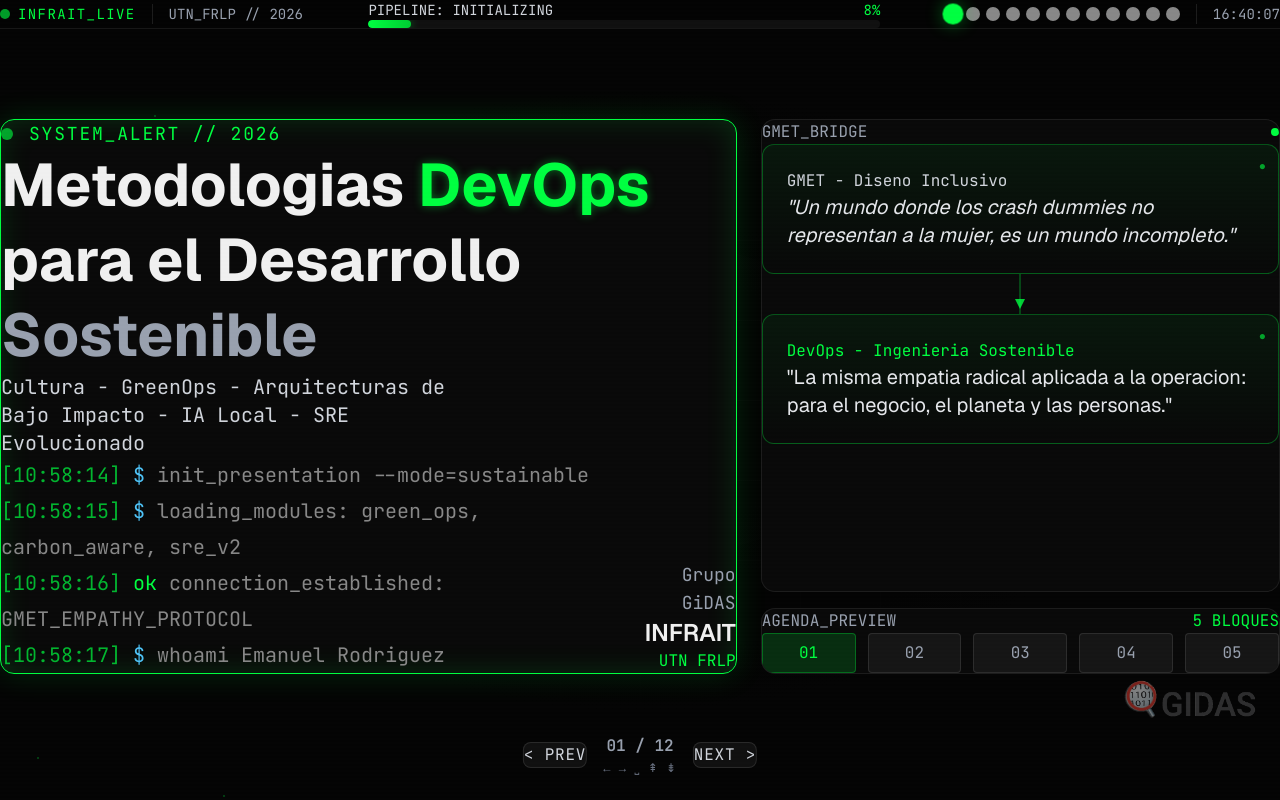
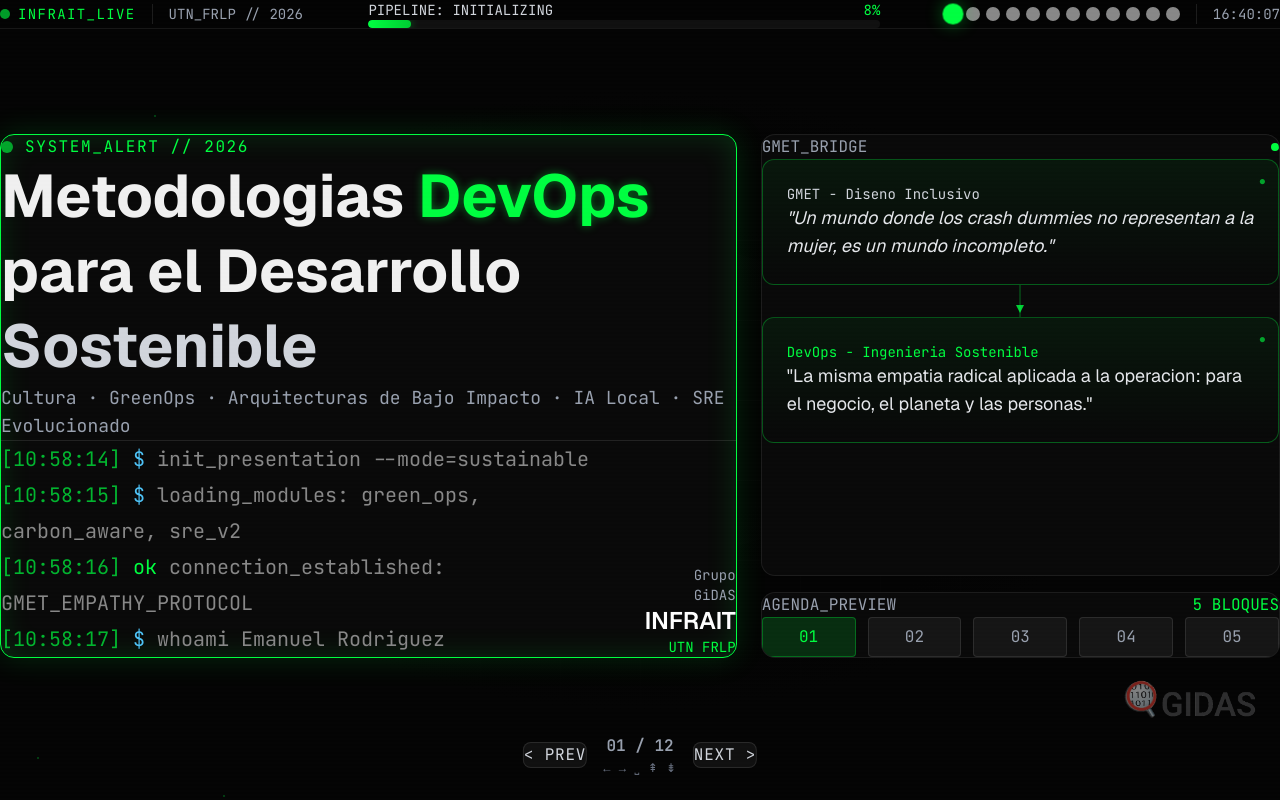
Before and after one commit to rodriguezemautn/jfp-utn-gidas-2026, a React (Vite) app: page / in a window 1280 px wide. Built offline with nearby package versions, Linux system fonts and the light colour scheme.

Commit message:
ui: improve Slide00 layout, spacing, and visual hierarchy

```diff
--- a/src/components/slides/Slide00Intro.tsx
+++ b/src/components/slides/Slide00Intro.tsx
@@ -4,54 +4,57 @@ export function Slide00Intro() {
       <div className="grid grid-cols-12 gap-6" style={{ maxHeight: 'calc(100vh - 120px)' }}>
         <div className="col-span-7 bento-card p-8 flex flex-col justify-between active">
           <div>
-            <div className="flex items-center gap-4 mb-6">
+            <div className="flex items-center gap-3 mb-4">
               <div className="w-3 h-3 rounded-full bg-accent-green pulse-dot" />
-              <span className="font-mono text-lg text-accent-green tracking-widest">SYSTEM_ALERT // 2026</span>
+              <span className="font-mono text-base text-accent-green tracking-widest">SYSTEM_ALERT // 2026</span>
             </div>
-            <h1 className="font-sans text-6xl font-bold leading-tight mb-4">
+            <h1 className="font-sans text-6xl font-bold leading-tight mb-3">
               Metodologias <span className="text-accent-green text-glow">DevOps</span><br />
               para el Desarrollo<br />
-              <span className="text-gray-400">Sostenible</span>
+              <span className="text-gray-300">Sostenible</span>
             </h1>
-            <p className="font-mono text-xl text-gray-300 mt-4 max-w-md">
-              Cultura - GreenOps - Arquitecturas de Bajo Impacto - IA Local - SRE Evolucionado
+            <p className="font-mono text-lg text-gray-400 mt-2">
+              Cultura · GreenOps · Arquitecturas de Bajo Impacto · IA Local · SRE Evolucionado
             </p>
           </div>
+
+          <div className="mt-6 pt-4 border-t border-white/10">
             <div className="flex items-end justify-between">
-            <div className="terminal-text">
+              <div className="terminal-text space-y-1">
                 <div><span className="timestamp">[10:58:14]</span> <span className="cmd">$</span> init_presentation --mode=sustainable</div>
                 <div><span className="timestamp">[10:58:15]</span> <span className="cmd">$</span> loading_modules: green_ops, carbon_aware, sre_v2</div>
                 <div><span className="timestamp">[10:58:16]</span> <span className="success">ok</span> connection_established: GMET_EMPATHY_PROTOCOL</div>
                 <div><span className="timestamp">[10:58:17]</span> <span className="cmd">$</span> whoami Emanuel Rodriguez</div>
               </div>
-            <div className="text-right">
-              <div className="font-mono text-lg text-gray-400">Grupo GiDAS</div>
-              <div className="font-sans text-2xl font-semibold">INFRAIT</div>
-              <div className="font-mono text-base text-accent-green">UTN FRLP</div>
+              <div className="text-right ml-6">
+                <div className="font-mono text-sm text-gray-400">Grupo GiDAS</div>
+                <div className="font-sans text-2xl font-semibold text-white">INFRAIT</div>
+                <div className="font-mono text-sm text-accent-green">UTN FRLP</div>
+              </div>
             </div>
           </div>
         </div>
 
         <div className="col-span-5 flex flex-col gap-4">
-          <div className="bento-card p-10 flex-1">
-            <div className="flex items-center justify-between mb-6">
+          <div className="bento-card p-8 flex-1">
+            <div className="flex items-center justify-between mb-4">
               <span className="font-mono text-base text-gray-400">GMET_BRIDGE</span>
               <div className="w-2 h-2 rounded-full bg-accent-green" />
             </div>
-            <div className="space-y-6">
+            <div className="space-y-4">
               <div className="docker-container">
-                <div className="font-mono text-base text-gray-300 mb-2">GMET - Diseno Inclusivo</div>
-                <p className="font-sans text-xl text-gray-200 italic">"Un mundo donde los crash dummies no representan a la mujer, es un mundo incompleto."</p>
+                <div className="font-mono text-sm text-gray-300 mb-1">GMET - Diseno Inclusivo</div>
+                <p className="font-sans text-lg text-gray-200 italic">"Un mundo donde los crash dummies no representan a la mujer, es un mundo incompleto."</p>
               </div>
               <div className="flex items-center justify-center">
-                <svg width="40" height="40" viewBox="0 0 40 40">
+                <svg width="32" height="32" viewBox="0 0 40 40">
                   <line x1="20" y1="0" x2="20" y2="40" stroke="#00FF41" strokeWidth="1" opacity="0.5" />
                   <polygon points="20,35 15,25 25,25" fill="#00FF41" opacity="0.8" />
                 </svg>
               </div>
-              <div className="docker-container border-accent-green">
-                <div className="font-mono text-base text-accent-green mb-2">DevOps - Ingenieria Sostenible</div>
-                <p className="font-sans text-xl text-gray-200">"La misma empatia radical aplicada a la operacion: para el negocio, el planeta y las personas."</p>
+              <div className="docker-container">
+                <div className="font-mono text-sm text-accent-green mb-1">DevOps - Ingenieria Sostenible</div>
+                <p className="font-sans text-lg text-gray-200">"La misma empatia radical aplicada a la operacion: para el negocio, el planeta y las personas."</p>
               </div>
             </div>
           </div>
```
Lines whose indentation alone changed are shown as unchanged.
